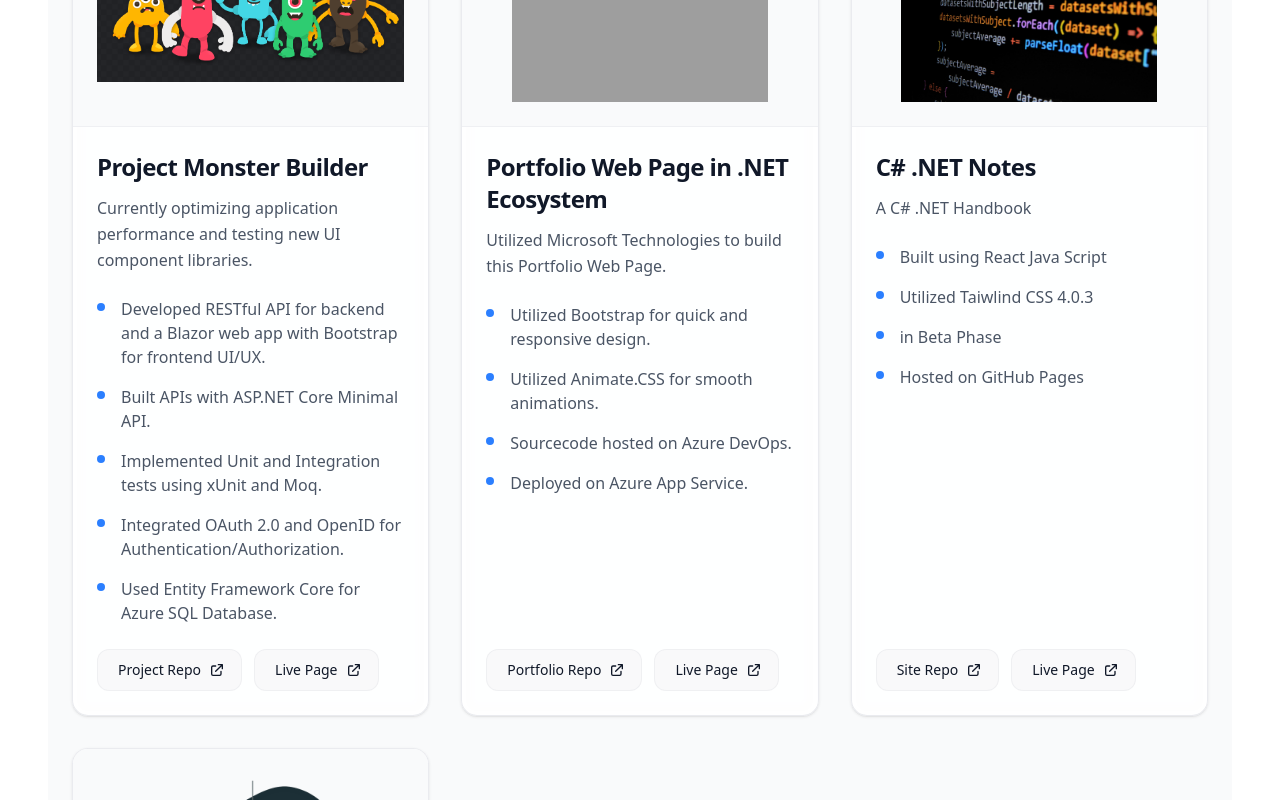
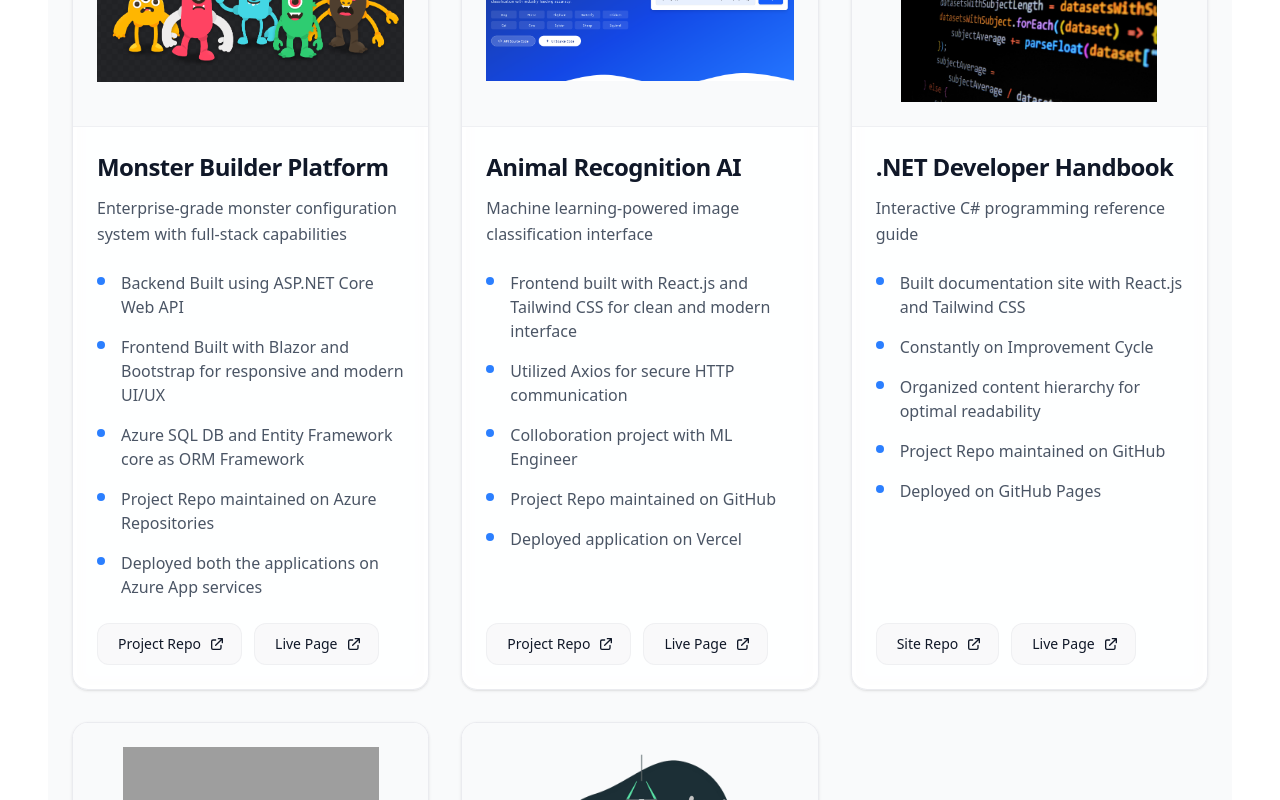
Before and after one commit to SaiSrikanthChodimella/ReactPortfolio, a React (Vite) app: page /ReactPortfolio/projects in a window 1280 px wide. Shown: the part 6200-7000 px from the top of the page. Built offline with nearby package versions, Linux system fonts and the light colour scheme; grey boxes are pictures that could not be loaded.

Commit message:
Added new Poject to the stack

```diff
--- a/src/Pages/Projects.jsx
+++ b/src/Pages/Projects.jsx
@@ -2,19 +2,20 @@
 import UnderGoing from "../assets/Under_Construction.png";
 import Resume from "../assets/Resume.png";
 import Programming from "../assets/Programming.png";
+import AnimalPredictionApp from "../assets/AnimalPredictionApp.png";
 
 const projectData = [
   {
     img: Monsters,
-    title: "Project Monster Builder",
+    title: "Monster Builder Platform",
     description:
-      "Currently optimizing application performance and testing new UI component libraries.",
+      "Enterprise-grade monster configuration system with full-stack capabilities",
     details: [
-      "Developed RESTful API for backend and a Blazor web app with Bootstrap for frontend UI/UX.",
-      "Built APIs with ASP.NET Core Minimal API.",
-      "Implemented Unit and Integration tests using xUnit and Moq.",
-      "Integrated OAuth 2.0 and OpenID for Authentication/Authorization.",
-      "Used Entity Framework Core for Azure SQL Database.",
+      "Backend Built using ASP.NET Core Web API",
+      "Frontend Built with Blazor and Bootstrap for responsive and modern UI/UX",
+      "Azure SQL DB and Entity Framework core as ORM Framework",
+      "Project Repo maintained on Azure Repositories",
+      "Deployed both the applications on Azure App services",
     ],
     links: [
       {
@@ -30,15 +31,64 @@
     ],
   },
   {
+    img: AnimalPredictionApp,
+    title: "Animal Recognition AI",
+    description: "Machine learning-powered image classification interface",
+    details: [
+      "Frontend built with React.js and Tailwind CSS for clean and modern interface",
+      "Utilized  Axios for secure HTTP communication",
+      "Colloboration project with ML Engineer",
+      "Project Repo maintained on GitHub",
+      "Deployed application on Vercel",
+    ],
+    links: [
+      {
+        text: "Project Repo",
+        href: "https://github.com/SaiSrikanthChodimella/prediction_project",
+        color: "blue",
+      },
+      {
+        text: "Live Page",
+        href: "https://animalpredictionai.vercel.app/",
+        color: "green",
+      },
+    ],
+  },
+  {
+    img: Programming,
+    title: ".NET Developer Handbook",
+    description: "Interactive C# programming reference guide",
+    details: [
+      "Built documentation site with React.js and Tailwind CSS",
+      "Constantly on Improvement Cycle",
+      "Organized content hierarchy for optimal readability",
+      "Project Repo maintained on GitHub",
+      "Deployed on GitHub Pages",
+    ],
+    links: [
+      {
+        text: "Site Repo",
+        href: "https://github.com/SaiSrikanthChodimella/LearnCSharp",
+        color: "blue",
+      },
+      {
+        text: "Live Page",
+        href: "https://saisrikanthchodimella.github.io/LearnCSharp/",
+        color: "green",
+      },
+    ],
+  },
+  {
     img: Resume,
-    title: "Portfolio Web Page in .NET Ecosystem",
-    description:
-      "Utilized Microsoft Technologies to build this Portfolio Web Page.",
+    title: "Developer Portfolio Platform",
+    description: "Professional showcase built on Microsoft ecosystem",
     details: [
-      "Utilized Bootstrap for quick and responsive design.",
-      "Utilized Animate.CSS for smooth animations.",
-      "Sourcecode hosted on Azure DevOps.",
-      "Deployed on Azure App Service.",
+      "Another Responsive Portfolio Site with .NET capabilities",
+      "Frontend Built with Blazor and Bootstrap for responsive and modern UI/UX",
+      "Integrated smooth animations with Animate.css library",
+      "Deployed on Azure Websites",
+      "Project Repo maintained on Azure Repositories",
+      "Deployed on Azure Websites",
     ],
     links: [
       {
@@ -49,29 +99,6 @@
       {
         text: "Live Page",
         href: "https://saisrikanthchodimella.azurewebsites.net/",
-        color: "green",
-      },
-    ],
-  },
-  {
-    img: Programming,
-    title: "C# .NET Notes",
-    description: "A C# .NET Handbook",
-    details: [
-      "Built using React Java Script",
-      "Utilized Taiwlind CSS 4.0.3 ",
-      "in Beta Phase",
-      "Hosted on GitHub Pages",
-    ],
-    links: [
-      {
-        text: "Site Repo",
-        href: "https://github.com/SaiSrikanthChodimella/LearnCSharp",
-        color: "blue",
-      },
-      {
-        text: "Live Page",
-        href: "https://saisrikanthchodimella.github.io/LearnCSharp/",
         color: "green",
       },
     ],
@@ -112,7 +139,9 @@
 
         <div className="mt-16 text-center">
           <a
-            href="#"
+            href="https://github.com/SaiSrikanthChodimella"
+            target="_blank"
+            rel="noopener noreferrer"
             className="inline-flex items-center px-8 py-4 text-base font-medium text-gray-900 hover:text-white rounded-2xl hover:bg-gray-900 transition-all duration-300 group"
           >
             Explore All Projects
```
Also changed, not shown: src/assets/AnimalPredictionApp.png (added).
